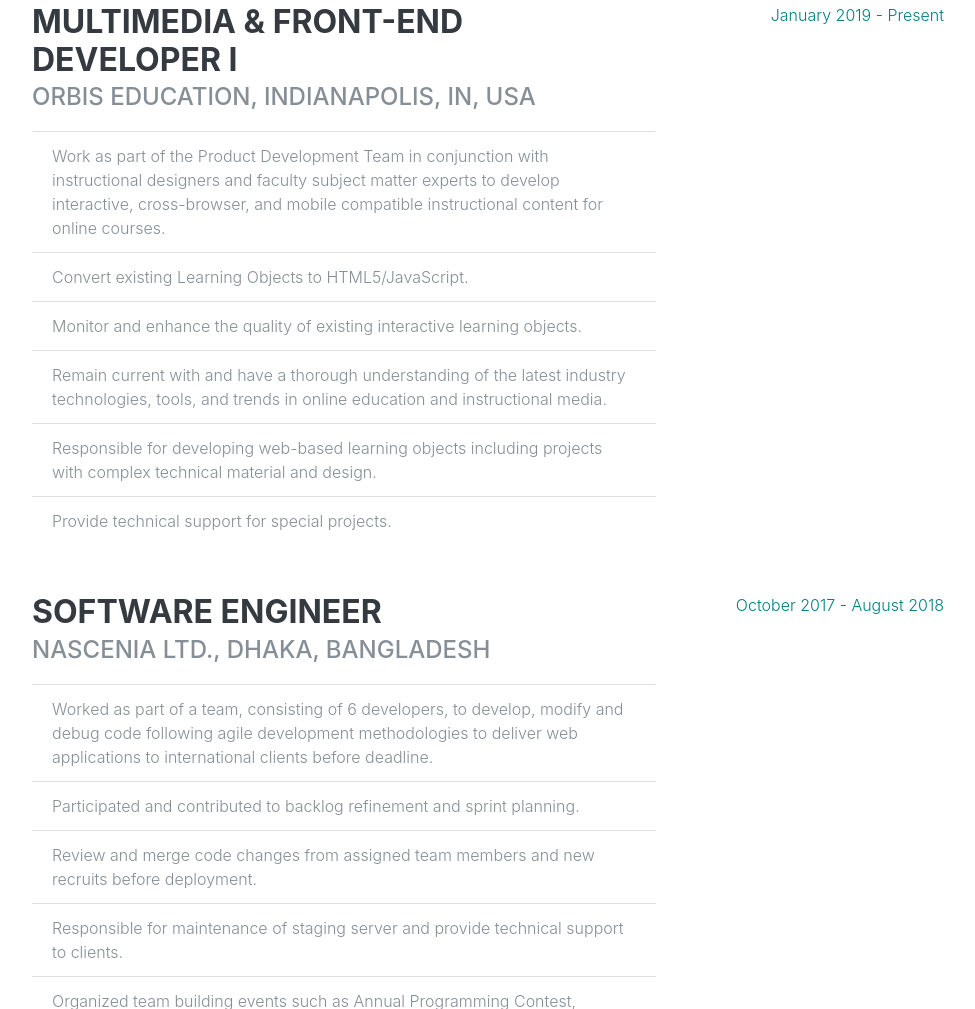
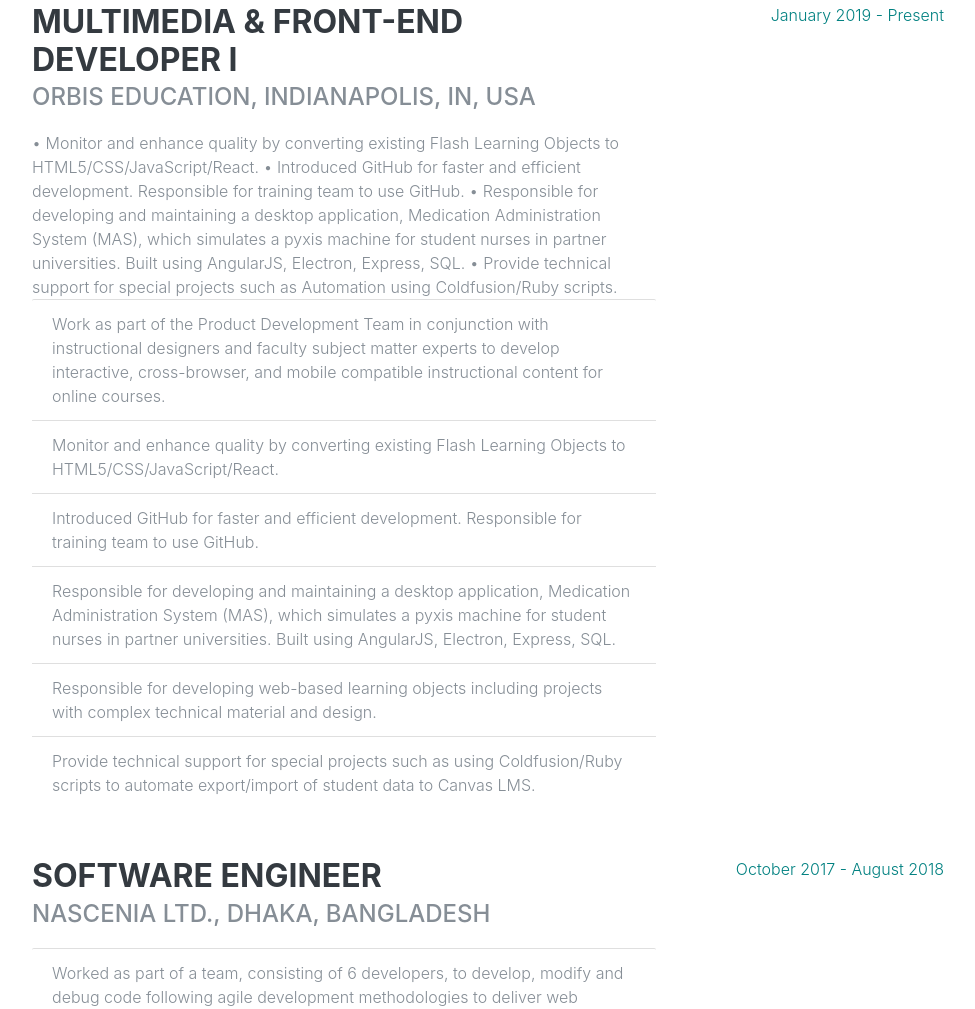
Before and after one commit to raafa16/moraafa, a plain HTML site: page index.html in a window 1280 px wide. Shown: the part 1340-2349 px from the top of the page, without its empty margins (288-1263 px from the left). Drawn offline with nearby package versions, Linux system fonts and the light colour scheme; a web font is replaced by a local one.

Commit message:
update experience

```diff
--- a/index.html
+++ b/index.html
@@ -93,7 +93,7 @@
                     <a href="mailto:raafa166@gmail.com">raafa166@gmail.com</a>
                 </div>
                 <p class="lead mt-5 mb-5">My love for computers originated from when I was young and my parents could not afford our own computer. I used to go over to my neighbor's house and see them play video games on their Intel Pentium-4, 512MB RAM, Windows 95 machine. They would sometimes let me play too. I was amazed by how much that little machine was capable of doing. Soon enough I found myself pursuing a Bachelor's degree in Computer Science & Engineering. And my dream job is to work for Rockstar Games.</p>
-                <p class="lead mt-5 mb-0">Experienced in full stack software engineering for 2 years. Fast learner and always eager to learn new technologies as well as implementing them in the best possible way. Recognized for achieving highest client satisfaction through strong communication skills, requirement analysis and clean coding.</p>
+                <p class="lead mt-5 mb-0">Experienced in full stack software engineering for 3 years. Fast learner and always eager to learn new technologies as well as implementing them in the best possible way. Recognized for achieving highest client satisfaction through strong communication skills, requirement analysis and clean coding.</p>
                 <p class="lead mt-0 mb-5"><strong>I make sure I learn something new everyday!</strong></p>
 
                 <!--Carousel Wrapper-->
@@ -180,12 +180,16 @@
                         <h3 class="mb-0">Multimedia & Front-End Developer I</h3>
                         <div class="subheading mb-3">Orbis Education, Indianapolis, IN, USA</div>
                         <ul class="list-group list-group-flush">
+                                •	Monitor and enhance quality by converting existing Flash Learning Objects to HTML5/CSS/JavaScript/React.
+                                •	Introduced GitHub for faster and efficient development. Responsible for training team to use GitHub.
+                                •       Responsible for developing and maintaining a desktop application, Medication Administration System (MAS), which simulates a pyxis machine for student nurses in partner universities. Built using  AngularJS, Electron, Express, SQL.
+                                •	Provide technical support for special projects such as Automation using Coldfusion/Ruby scripts.
                             <li class="list-group-item">Work as part of the Product Development Team in conjunction with instructional designers and faculty subject matter experts to develop interactive, cross-browser, and mobile compatible instructional content for online courses.</li>
-                            <li class="list-group-item">Convert existing Learning Objects to HTML5/JavaScript.</li>
-                            <li class="list-group-item">Monitor and enhance the quality of existing interactive learning objects.</li>
-                            <li class="list-group-item">Remain current with and have a thorough understanding of the latest industry technologies, tools, and trends in online education and instructional media.</li>
+                            <li class="list-group-item">Monitor and enhance quality by converting existing Flash Learning Objects to HTML5/CSS/JavaScript/React.</li>
+                            <li class="list-group-item">Introduced GitHub for faster and efficient development. Responsible for training team to use GitHub.</li>
+                            <li class="list-group-item">Responsible for developing and maintaining a desktop application, Medication Administration System (MAS), which simulates a pyxis machine for student nurses in partner universities. Built using  AngularJS, Electron, Express, SQL.</li>
                             <li class="list-group-item">Responsible for developing web-based learning objects including projects with complex technical material and design.</li>
-                            <li class="list-group-item">Provide technical support for special projects.</li>
+                            <li class="list-group-item">Provide technical support for special projects such as using Coldfusion/Ruby scripts to automate export/import of student data to Canvas LMS.</li>
                         </ul>
                     </div>
                     <div class="resume-date text-md-right">
```
